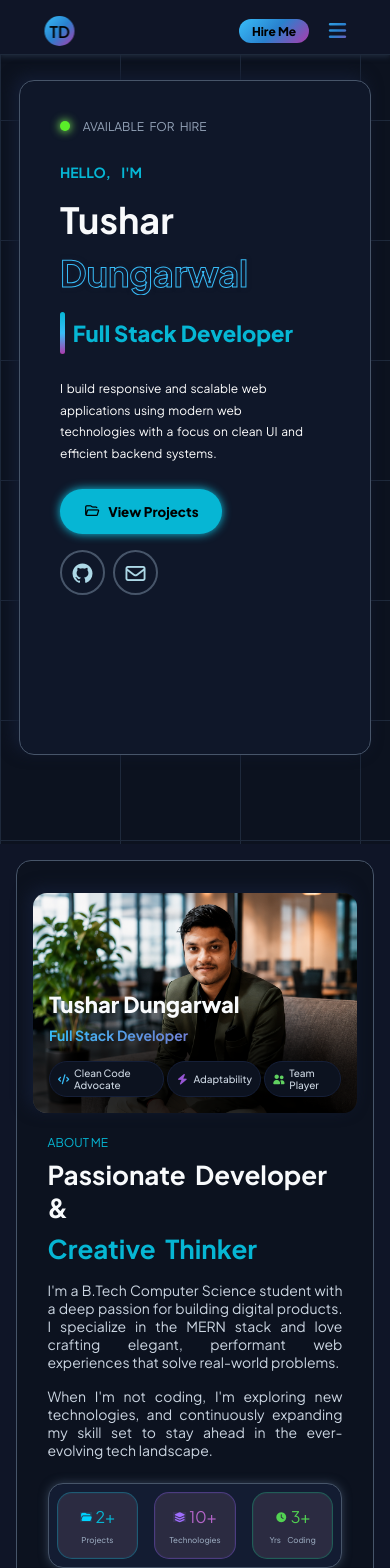
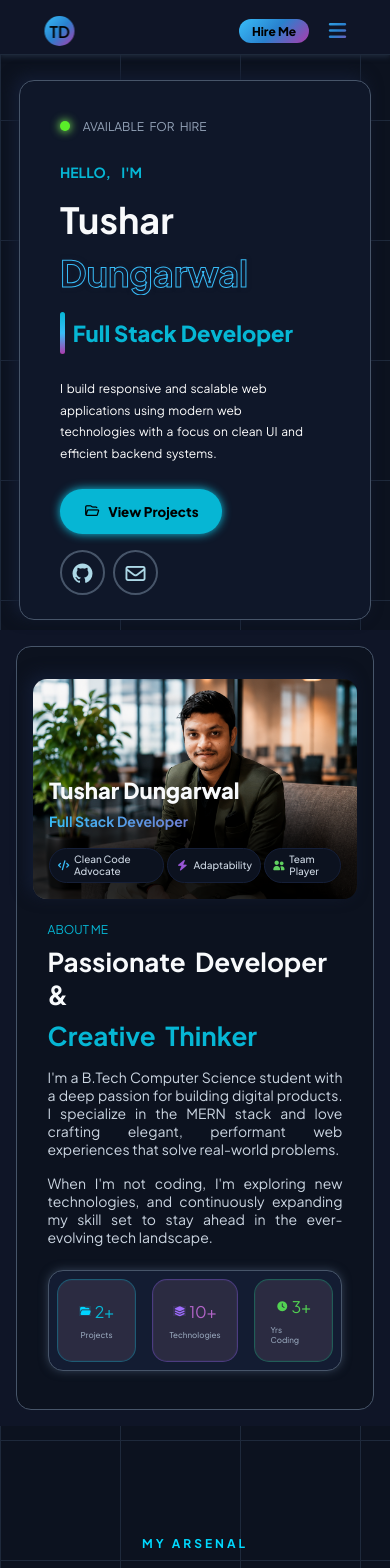
Before and after one commit to TusharJain0411/Portfolio, a React (Vite) app in the folder Frontend/: page / in a window 390 px wide. Shown: the top 1568 px of the page. Built offline with nearby package versions, Linux system fonts and the light colour scheme; no server answers.

Commit message:
Update home, about and skills section

```diff
--- a/Frontend/src/CSS/Skills.css
+++ b/Frontend/src/CSS/Skills.css
@@ -817,3 +817,9 @@
     }
 
 }
+
+@media (max-width:900px) {
+    .skillCard{
+        min-height: 450px;
+    }
+}
--- a/Frontend/src/CSS/about.css
+++ b/Frontend/src/CSS/about.css
@@ -17,7 +17,7 @@
 
 
 .About-class{
-    height: 100vh;
+
     background-color: var(--navbar);
     padding: 2.5%;
     display: flex;
@@ -179,7 +179,7 @@
 
 .achivements{
     width: 100%;
-    height: 25vh;
+
     border: 1px solid var(--Border);
     border-radius: 15px;
     background-color: var(--cardBackgroundBorder);
@@ -210,6 +210,7 @@ flex-direction: column;
 justify-content: center;
 align-items: center;
 gap: 0.5rem;
+padding: 2rem;
 }
 .ach-inner-block span:nth-child(1){
     display: flex;
@@ -267,11 +268,11 @@ font-size: 22px;
     display: none;
 }
 .intro_section_tab{
-    height: 55vh;
+
 }
 
 .About-class{
-    height: 70vh;
+
 }
 .intro_section_tab{
     width: 100%;
@@ -412,7 +413,7 @@ border-bottom-left-radius: 0;
 
 .achivements_tab{
     width: 100%;
-    height: 10vh;
+
     border: 1px solid var(--Border);
     border-radius: 15px;
     background-color: var(--cardBackgroundBorder);
@@ -420,7 +421,7 @@ border-bottom-left-radius: 0;
     display: flex;
     gap: 1rem;
     padding: 0.5rem;
-
+margin-bottom: 1rem;
 }
 .achivements_tab .blue span:nth-child(1){
     color: var(--Primary-Color);
@@ -443,6 +444,8 @@ flex-direction: column;
 justify-content: center;
 align-items: center;
 gap: 0.5rem;
+padding: 1rem;
+
 }
 .ach-inner-block_tab span:nth-child(1){
     display: flex;
@@ -465,7 +468,7 @@ font-size: 20px;
 
  .softskill_tab{
     display: flex;
-    position: absolute;
+
     bottom: 1rem;
     gap: 0.5rem;
  }
@@ -493,13 +496,13 @@ font-size: 20px;
 
 @media (max-width: 768px){
 .About-class{
-    height: 100vh;
+
 }
 .intro_section_tab{
    display: none;
 }
 .intro_section_phone{
-        height: 90vh;
+
     background-color: var(--Background);
     padding: 0% 2%;
     display: flex;
@@ -620,7 +623,7 @@ font-size: 20px;
 
 .achivements_phone{
     width: 100%;
-    height: 10vh;
+
     border: 1px solid var(--Border);
     border-radius: 15px;
     background-color: var(--cardBackgroundBorder);
@@ -629,6 +632,7 @@ font-size: 20px;
     gap: 1rem;
     padding: 0.5rem;
     margin-top: 1rem;
+    margin-bottom: 1rem;
 
 }
 .achivements_phone .blue span:nth-child(1){
@@ -654,6 +658,7 @@ flex-direction: column;
 justify-content: center;
 align-items: center;
 gap: 0.5rem;
+padding: 1rem;
 }
 .ach-inner-block_phone span:nth-child(1){
     display: flex;
--- a/Frontend/src/CSS/home.css
+++ b/Frontend/src/CSS/home.css
@@ -17,7 +17,7 @@
 .Home-section{
     display: flex;
 
-    height: 100vh;
+
     padding: 2.5%;
     gap: 1rem;
 
@@ -33,7 +33,7 @@
     box-shadow: -5px -4px 15px  1px var(--cardBackgroundBorder);
     flex-direction: column;
     margin-top: 4rem;
-    height: 78vh;
+
 }
 
 .Home-section .codeProfile{
@@ -46,7 +46,7 @@ background-color: var(--cardBackground);
   box-shadow: -3px -6px 15px  1px var(--cardBackgroundBorder),
   3px 6px 15px 1px var(--cardBackgroundBorder2);
   margin-top: 4rem;
-  height: 78vh;
+
 }
 
 
@@ -346,26 +346,22 @@ padding: 0.9rem 1rem;
 
 @media (max-width: 900px) {
   .Home-section{
-    height: 70vh;
+
   }
   .codeProfile {
     display: none !important;
   }
   .Intro{
     width: 100% !important;
-    height: 55vh !important;
+
   }
 
 }
 
 @media (max-width: 850px){
-  .Home-section{
-    height: 60vh;
-  }
 
-  .Intro{
-    height: 47vh !important;
-  }
+
+
   .btn-class{
     width: 40%;
   }
@@ -373,7 +369,7 @@ padding: 0.9rem 1rem;
 
 @media (max-width: 768px){
     .Home-section{
-        height: 100vh;
+
         padding-top: 1rem;
     }
     .first-name,.last-name{
@@ -392,7 +388,7 @@ padding: 0.9rem 1rem;
 
      .Intro{
     width: 95% !important;
-    height: 80vh !important;
+
     margin: auto;
 
     border: none;
--- a/Frontend/src/components/Footer.jsx
+++ b/Frontend/src/components/Footer.jsx
@@ -22,6 +22,7 @@ function Footer() {
     window.open(
       "https://mail.google.com/mail/?view=cm&fs=1&to=jtushar3568@gmail.com",
       "_blank",
+
     );
   };
 
```
Also changed, not shown: Frontend/src/components/Home.jsx (+8 -1 lines).
